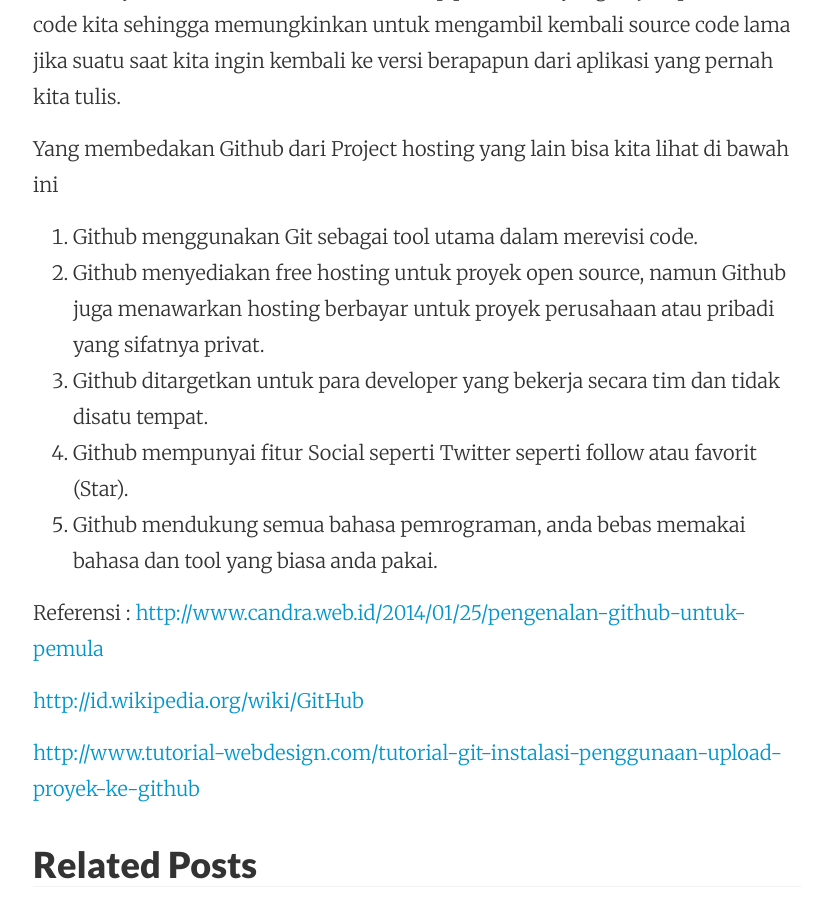
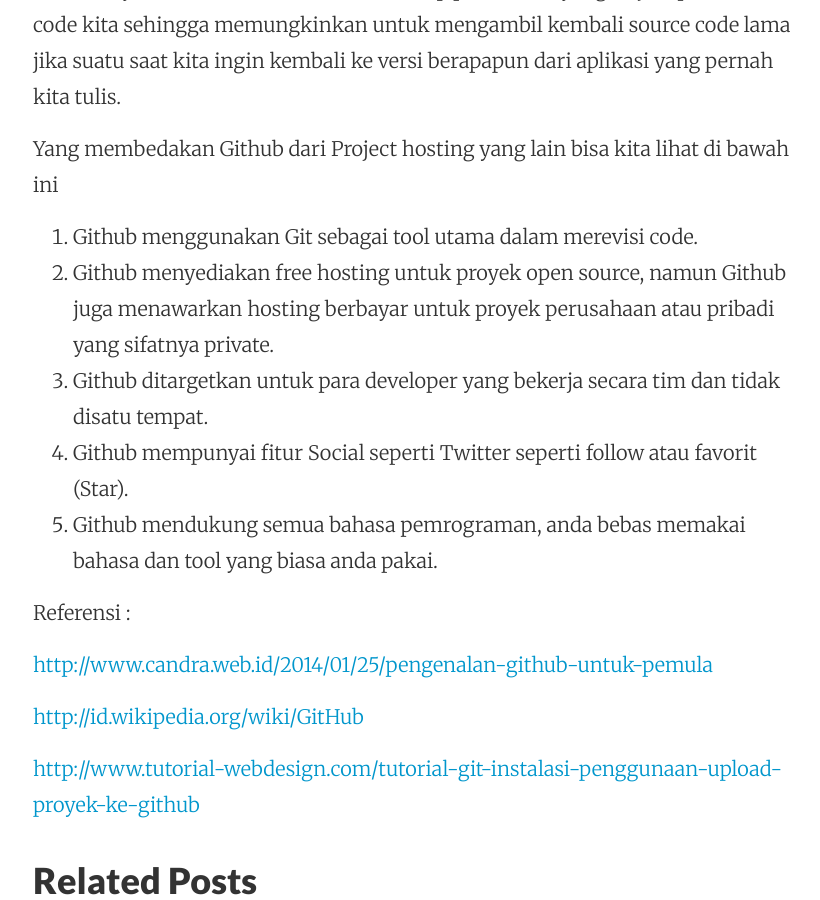
Before and after one commit to D3f4lt/d3f4lt.github.io, a Jekyll site: the page built from _posts/2014-06-10-kenalan-dengan-github.md, in a window 1280 px wide and 900 px high, scrolled down 1236 px. Shown: the whole window, without its empty margins (223-1043 px from the left). Built offline with Jekyll 4.4.1, drawn with Linux system fonts in a browser that asks for light colours; nearby versions of some CDN libraries.

Commit message:
Update 2014-06-10-kenalan-dengan-github.md

```diff
--- a/_posts/2014-06-10-kenalan-dengan-github.md
+++ b/_posts/2014-06-10-kenalan-dengan-github.md
@@ -9,7 +9,7 @@
 ## Apa itu Github?
 
 ![github](https://octodex.github.com/images/octobiwan.jpg)
-Github adalah layanan web populer bersama untuk proyek pengembangan perangkat lunak yang menggunakan sistem pengontrol versi Git atau bisa dikatakan layanan hosting untuk proyek open source yang menggunakan Tool System revisi kontrol Git. Pengertian mudahnya, <span class="bg-dark-yellow white">Github adalah jejaring sosial untuk para developer.</span>
+Github adalah layanan web populer bersama untuk proyek pengembangan perangkat lunak yang menggunakan sistem pengontrol versi Git atau bisa dikatakan layanan hosting untuk proyek open source yang menggunakan Tool System revisi kontrol Git. Pengertian mudahnya, <span class="bg-dark-orange white">Github adalah jejaring sosial untuk para developer.</span>
 
 ## Apa itu Git?
 
@@ -18,12 +18,13 @@
 Yang membedakan Github dari Project hosting yang lain bisa kita lihat di bawah ini
 
 1. Github menggunakan Git sebagai tool utama dalam merevisi code.
-2. Github menyediakan free hosting untuk proyek open source, namun Github juga menawarkan hosting berbayar untuk proyek perusahaan atau pribadi yang sifatnya privat.
+2. Github menyediakan free hosting untuk proyek open source, namun Github juga menawarkan hosting berbayar untuk proyek perusahaan atau pribadi yang sifatnya private.
 3. Github ditargetkan untuk para developer yang bekerja secara tim dan tidak disatu tempat.
 4. Github mempunyai fitur Social seperti  Twitter seperti follow atau favorit (Star).
 5. Github mendukung semua bahasa pemrograman, anda bebas memakai bahasa dan tool yang biasa anda pakai.
 
 Referensi :
+
 [http://www.candra.web.id/2014/01/25/pengenalan-github-untuk-pemula](http://www.candra.web.id/2014/01/25/pengenalan-github-untuk-pemula)
 
 [http://id.wikipedia.org/wiki/GitHub](http://id.wikipedia.org/wiki/GitHub)
```
